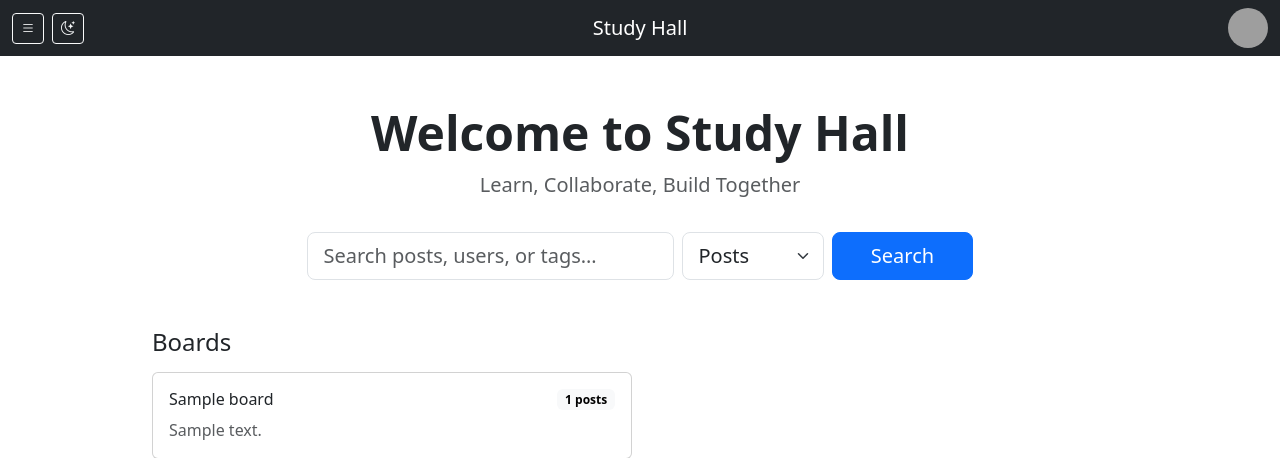
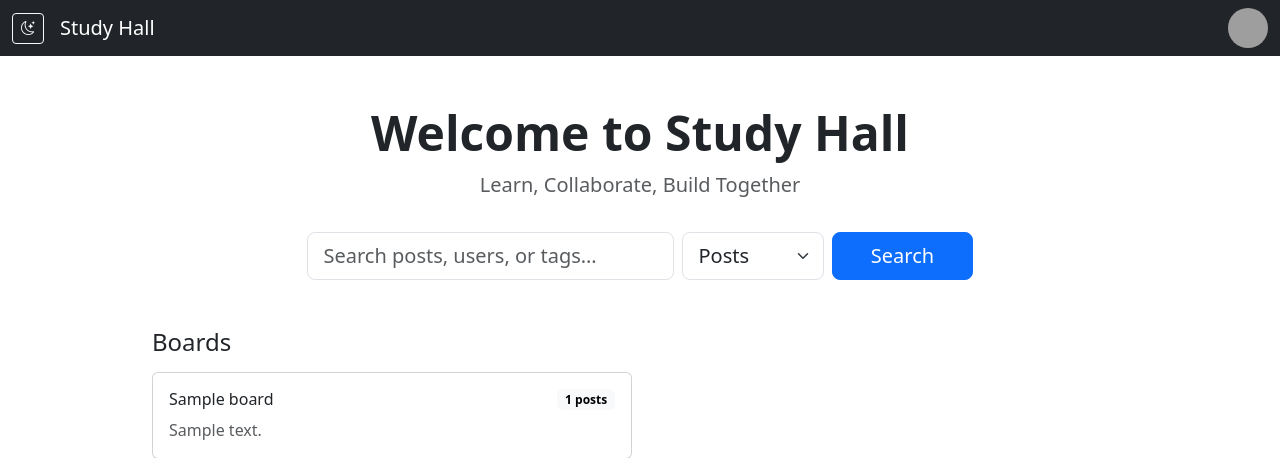
Before and after one commit to stayvoh/Study-Hall, a PHP site: the page made by app/views/dashboard.php in a window 1280 px wide. Shown: the top 458 px of the page. Run offline with PHP 8.4, Linux system fonts and the light colour scheme; the template is opened without the code that fills it: most values are stand-ins (such as "Sample title", 1, 10 or a date in 2020); some libraries are stand-ins or nearby versions; grey boxes are pictures that could not be loaded.

Commit message:
Revert "Added a side bar"

```diff
--- a/app/views/header.php
+++ b/app/views/header.php
@@ -1,12 +1,12 @@
 <?php
-// Ensure $currentUser and profile picture are loaded
-if (!isset($currentUser) && isset($_SESSION['uid'])) {
+// Make sure $currentUser is available, or fetch it if not
+if (!isset($profilePicUrl) && isset($_SESSION['uid'])) {
     $profileModel = new Profile($this->db);
     $currentUser = $profileModel->getProfileByUserId($_SESSION['uid']);
     $profilePicUrl = 'get_image.php?id=' . $_SESSION['uid']; // navbar only
 }
 
-// Detect current page
+// Detect the current page
 $currentPath = trim(parse_url($_SERVER['REQUEST_URI'], PHP_URL_PATH), '/');
 
 // Pages where header elements (except theme toggle) should NOT appear
@@ -22,32 +22,21 @@ $excludeHeader = [
 $isProfilePage = str_starts_with($currentPath, 'profile');
 ?>
 
-<nav class="navbar navbar-dark bg-dark position-relative">
+<nav class="navbar navbar-dark bg-dark">
   <div class="container-fluid">
-
-    <!-- Left cluster -->
-    <div class="d-flex align-items-center">
-      <!-- Sidebar toggle -->
-      <button class="btn btn-outline-light btn-sm me-2" type="button"
-              data-bs-toggle="offcanvas" data-bs-target="#sidebar" aria-controls="sidebar">
-        <i class="bi bi-list"></i>
+    <!-- Theme toggle button ALWAYS visible -->
+    <button id="themeToggle" class="btn btn-outline-light btn-sm me-3" title="Toggle Theme">
+        <i id="themeIcon" class="bi bi-moon-stars"></i>
     </button>
 
-      <!-- Theme toggle -->
-      <button id="themeToggle" class="btn btn-outline-light btn-sm" title="Toggle Theme">
-        <i id="themeIcon" class="bi bi-moon-stars"></i>
-      </button>
-    </div>
+    <?php if (!in_array($currentPath, $excludeHeader, true)): ?>
+        <!-- Navbar brand -->
+        <a class="navbar-brand" href="/dashboard">Study Hall</a>
 
-    <?php if (!in_array($currentPath, $excludeHeader, true)): ?>
-      <!-- Title always dead center -->
-      <a class="navbar-brand position-absolute top-50 start-50 translate-middle" href="/dashboard">
-        Study Hall
-      </a>
-
-      <!-- Right cluster -->
-      <div class="d-flex align-items-center ms-auto">
-        <?php if (strpos($currentPath, 'profile') !== 0): ?>
+        <!-- Right-side buttons -->
+        <div class="d-flex ms-auto align-items-center">
+            <?php if (!$isProfilePage): ?>
+                <!-- Profile dropdown for non-profile pages -->
                 <div class="dropdown">
                     <img
                         src="<?= htmlspecialchars($profilePicUrl ?? '/public/images/default-avatar.jpg') ?>"
@@ -64,41 +53,19 @@ $isProfilePage = str_starts_with($currentPath, 'profile');
                         </li>
                         <li><hr class="dropdown-divider"></li>
                         <li><a class="dropdown-item" href="/profile">Profile</a></li>
-              <li><a class="dropdown-item" href="/settings">Settings</a></li>
                         <li><hr class="dropdown-divider"></li>
                         <li><a class="dropdown-item" href="/logout">Logout</a></li>
                     </ul>
                 </div>
             <?php else: ?>
+                <!-- Back to Profile + Logout for any profile page -->
+                <a href="/profile" class="btn btn-outline-light btn-sm me-2">Back to Profile</a>
                 <a href="/logout" class="btn btn-outline-light btn-sm">Logout</a>
             <?php endif; ?>
         </div>
     <?php endif; ?>
   </div>
 </nav>
-
-<!-- Offcanvas Sidebar -->
-<div class="offcanvas offcanvas-start bg-dark text-white" tabindex="-1" id="sidebar" aria-labelledby="sidebarLabel">
-  <div class="offcanvas-header">
-    <h5 class="offcanvas-title" id="sidebarLabel">Followed Boards</h5>
-    <button type="button" class="btn-close btn-close-white" data-bs-dismiss="offcanvas" aria-label="Close"></button>
-  </div>
-  <div class="offcanvas-body p-0">
-    <?php if (!empty($followedBoards)): ?>
-      <ul class="list-group list-group-flush">
-        <?php foreach ($followedBoards as $board): ?>
-          <li class="list-group-item bg-dark text-white">
-            <a href="/board?id=<?= urlencode($board['id']) ?>" class="text-white text-decoration-none">
-              <?= htmlspecialchars($board['name']) ?>
-            </a>
-          </li>
-        <?php endforeach; ?>
-      </ul>
-    <?php else: ?>
-      <p class="text-muted px-3">You are not following any boards yet.</p>
-    <?php endif; ?>
-  </div>
-</div>
 
 <!-- Theme toggle script -->
 <script>
@@ -111,31 +78,33 @@ document.addEventListener('DOMContentLoaded', function () {
         root.setAttribute('data-bs-theme', theme);
         localStorage.setItem('theme', theme);
         document.cookie = "theme=" + theme + "; path=/; max-age=31536000";
-    if (icon) {
+        updateIcon(theme);
+    }
+
+    function updateIcon(theme) {
+        if (!icon) return;
         icon.className = theme === 'dark' ? 'bi bi-sun' : 'bi bi-moon-stars';
     }
-  }
 
-  if (!btn) return;
-
-  // Initialize theme
     const cookieTheme = document.cookie.match(/(?:^|;\s*)theme=(light|dark)/)?.[1];
     const storedTheme = localStorage.getItem('theme');
-  const prefersDark = window.matchMedia('(prefers-color-scheme: dark)').matches;
+    const prefersDark = window.matchMedia && window.matchMedia('(prefers-color-scheme: dark)').matches;
     const initialTheme = cookieTheme || storedTheme || (prefersDark ? 'dark' : 'light');
     setTheme(initialTheme);
 
-  // Button click
+    if (btn) {
         btn.addEventListener('click', () => {
             const nextTheme = root.getAttribute('data-bs-theme') === 'dark' ? 'light' : 'dark';
             setTheme(nextTheme);
         });
+    }
 
-  // Watch system changes if no stored choice
+    try {
         if (!storedTheme && window.matchMedia) {
             window.matchMedia('(prefers-color-scheme: dark)').addEventListener('change', e => {
                 setTheme(e.matches ? 'dark' : 'light');
             });
         }
+    } catch (_) {}
 });
 </script>
```
Also changed, not shown: app/controllers/DashboardController.php (+17 -14 lines), app/core/BaseController.php (+5 -7 lines). Lines whose indentation alone changed are shown as unchanged.
